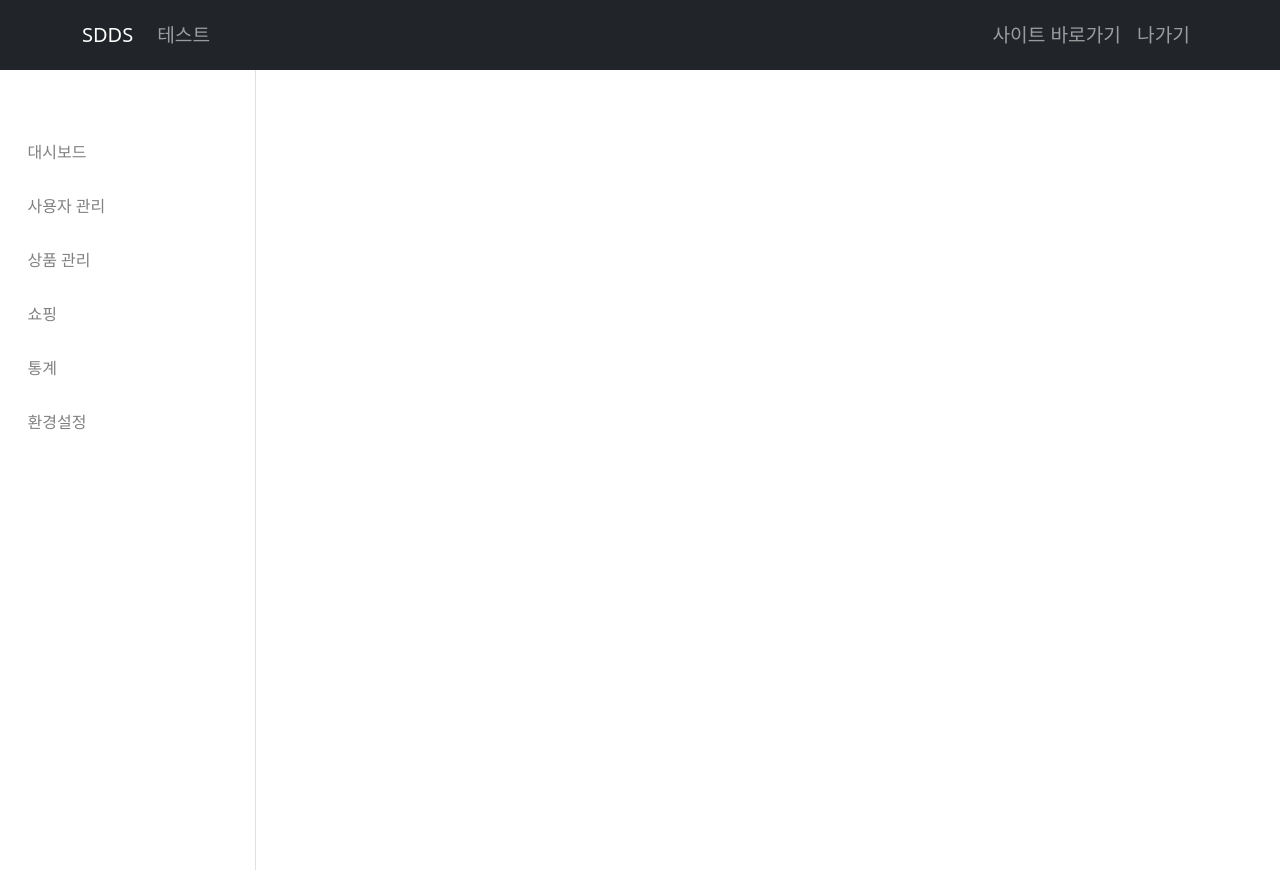
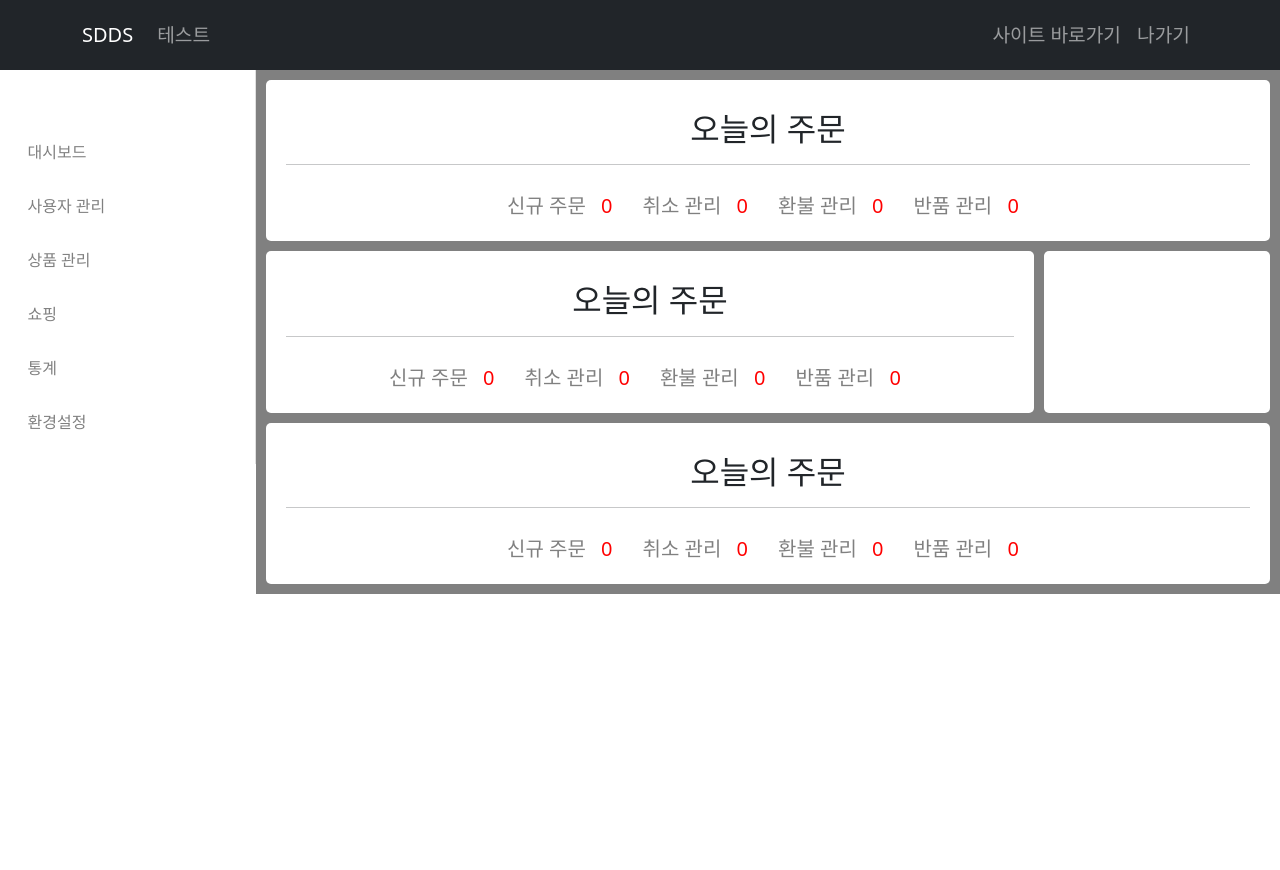
Before and after one commit to SejongDDS/sdds_client, a React (Create React App) app: page /manager in a window 1280 px wide. After the commit the page ends 800 px from the top, so only its background shows below. Built offline with nearby package versions, Linux system fonts and the light colour scheme.

Commit message:
managerpage table page

```diff
--- a/package.json
+++ b/package.json
@@ -32,6 +32,8 @@
     "react-modal": "^3.15.1",
     "react-router-dom": "^6.4.0",
     "react-scripts": "5.0.1",
+    "react-table": "^7.8.0",
+    "recoil": "^0.7.6",
     "styled-components": "^5.3.6",
     "tailwindcss": "^1",
     "web-vitals": "^2.1.4",
--- a/src/App.js
+++ b/src/App.js
@@ -8,10 +8,12 @@ import MainPage from "./components/MainPage/MainPage";
 import grapesjs from "grapesjs";
 import LoginPage from "./components/LoginPage/LoginPage";
 import PersonalPage from './components/PersonalPage/PersonalPage';
-import ManagerPage from './components/ManagerPage/ManagerPage';
+import ManagerPage from './components/ManagerPage/Pages/ManagerPage';
+import {RecoilRoot} from 'recoil';
 
 function App() {
     return (
+        <RecoilRoot>
         <div className="App">
             <BrowserRouter>
                 <Routes>
@@ -31,6 +33,7 @@ function App() {
                 </Routes>
             </BrowserRouter>
         </div>
+        </RecoilRoot>
     );
 }
 
--- /dev/null
+++ b/src/components/ManagerPage/Container/OrderStateContainer.js
@@ -0,0 +1,54 @@
+import React from 'react';
+import styled from 'styled-components';
+
+const OrderStateBlock=styled.div`
+    background: white;
+    border: none;
+    border-radius: 5px;
+    height: 100%;
+    text-align: center;
+    align-items: center;
+
+    padding: 10px 20px;
+    h2 {
+        margin-top: 20px;
+
+    }
+
+`
+const OrderDataBlock=styled.div`
+    display: flex;
+    align-items: center;
+    justify-content: center;
+
+`
+const OrderMenuBlock=styled.div`
+    font-size:20px;
+    color:gray;
+    margin: 10px;
+
+
+`
+
+const OrderNumber=styled.span`
+    color: red;
+    margin:10px;
+`
+
+function OrderStateContainer(){
+
+    return(
+        <OrderStateBlock>
+            <h2>오늘의 주문</h2>
+            <hr/>
+            <OrderDataBlock>
+                <OrderMenuBlock>신규 주문 <OrderNumber>0</OrderNumber></OrderMenuBlock>
+                <OrderMenuBlock>취소 관리 <OrderNumber>0</OrderNumber></OrderMenuBlock>
+                <OrderMenuBlock>환불 관리 <OrderNumber>0</OrderNumber></OrderMenuBlock>
+                <OrderMenuBlock>반품 관리 <OrderNumber>0</OrderNumber></OrderMenuBlock>
+            </OrderDataBlock>
+        </OrderStateBlock>
+    )
+}
+
+export default OrderStateContainer;
--- /dev/null
+++ b/src/components/ManagerPage/Container/TableStateContainer.js
@@ -0,0 +1,23 @@
+import React from 'react';
+import styled from 'styled-components';
+
+const TableStateBlock=styled.div`
+    background: white;
+    border: none;
+    border-radius: 5px;
+    height: 100%;
+    text-align: center;
+    align-items: center;
+
+    padding: 10px 20px;
+`
+
+function TableStateContainer(){
+
+    return(
+    <TableStateBlock>
+
+    </TableStateBlock>
+    )
+}
+export default TableStateContainer;
--- a/src/components/ManagerPage/ManagerPage.js
+++ /dev/null
@@ -1,23 +0,0 @@
-import React from 'react';
-import { BrowserRouter, Routes, Route } from "react-router-dom";
-import ManagerHeader from './Pages/ManagerHeader';
-import ManagerSidebar from './Pages/ManagerSidebar';
-import styled from 'styled-components';
-
-const ManagerContainer=styled.div`
-    height:100vh;
-`
-
-function ManagerPage(){
-
-    return(
-        <ManagerContainer>
-            <ManagerHeader page_url={"https://google.com"} domain={"테스트"}/>
-            <ManagerSidebar/>
-
-
-        </ManagerContainer>
-    )
-}
-
-export default ManagerPage;
--- a/src/components/ManagerPage/Pages/ManagerHeader.js
+++ b/src/components/ManagerPage/Pages/ManagerHeader.js
@@ -4,12 +4,17 @@ import Container from 'react-bootstrap/Container';
 import Nav from 'react-bootstrap/Nav';
 import Navbar from 'react-bootstrap/Navbar';
 import NavDropdown from 'react-bootstrap/NavDropdown'
+import styled from 'styled-components';
 
 
+const Header =styled.div`
+
+`
 function ManagerHeader({domain,page_url}){
 
     return(
-        <Navbar collapseOnSelect expand="lg" bg="dark" variant="dark">
+        <Header>
+        <Navbar collapseOnSelect expand="lg" bg="dark" variant="dark" >
             <Container>
                 <Navbar.Brand href="/personal">SDDS</Navbar.Brand>
                 <Navbar.Toggle aria-controls="responsive-navbar-nav" />
@@ -25,6 +30,7 @@ function ManagerHeader({domain,page_url}){
             </Navbar.Collapse>
         </Container>
     </Navbar>
+    </Header>
     )
 }
 
--- /dev/null
+++ b/src/components/ManagerPage/Pages/ManagerPage.js
@@ -0,0 +1,77 @@
+import React from 'react';
+import { BrowserRouter, Routes, Route } from "react-router-dom";
+import ManagerHeader from './ManagerHeader';
+import ManagerSidebar from './ManagerSidebar';
+import styled from 'styled-components';
+import OrderStateContainer from '../Container/OrderStateContainer';
+import TableStateContainer from '../Container/TableStateContainer';
+
+const ManagerContainer=styled.div`
+    height: minmax(100vh,auto);
+
+`
+const DashboardContainer =styled.div`
+    display:flex;
+    width:100%;
+    height:100%;
+
+`
+
+const StateContainer = styled.div`
+    width: 80%;
+    height:100%;
+    background: gray;
+    display: grid;
+    grid-template-areas:
+        "chart chart"
+        "order table"
+        "product product";
+    gap:10px;
+    padding:10px;
+`
+
+const OrderContainer = styled.div`
+    grid-area: order;
+
+
+`
+const ChartContainer = styled.div`
+    grid-area: chart;
+
+`
+const TableContainer= styled.div`
+    grid-area: table;
+
+`
+
+const ProductContainer= styled.div`
+    grid-area: product;
+
+`
+
+function ManagerPage(){
+
+    return(
+        <ManagerContainer>
+            <ManagerHeader page_url={"https://google.com"} domain={"테스트"}/>
+
+            <DashboardContainer>
+            <ManagerSidebar/>
+            <StateContainer>
+
+                <ChartContainer>
+                    <OrderStateContainer/>
+                </ChartContainer>
+                <OrderContainer>
+                    <OrderStateContainer/>
+                </OrderContainer>
+                <TableContainer><TableStateContainer/></TableContainer>
+                <ProductContainer><OrderStateContainer/></ProductContainer>
+            </StateContainer>
+            </DashboardContainer>
+
+        </ManagerContainer>
+    )
+}
+
+export default ManagerPage;
--- a/src/components/ManagerPage/Pages/ManagerSidebar.js
+++ b/src/components/ManagerPage/Pages/ManagerSidebar.js
@@ -4,6 +4,7 @@ import { NavLink } from "react-router-dom";
 import SidebarItem from './SidebarItem';
 
 const Side = styled.div`
+
     display: flex;
     border-right: 1px solid #e0e0e0;
     flex-direction: column;
```
Also changed, not shown: src/recoil/Recoil.js (added, +33 -0 lines), src/components/utils/Table.js (added), 1 other file (tests, documents, lock files or other folders).
